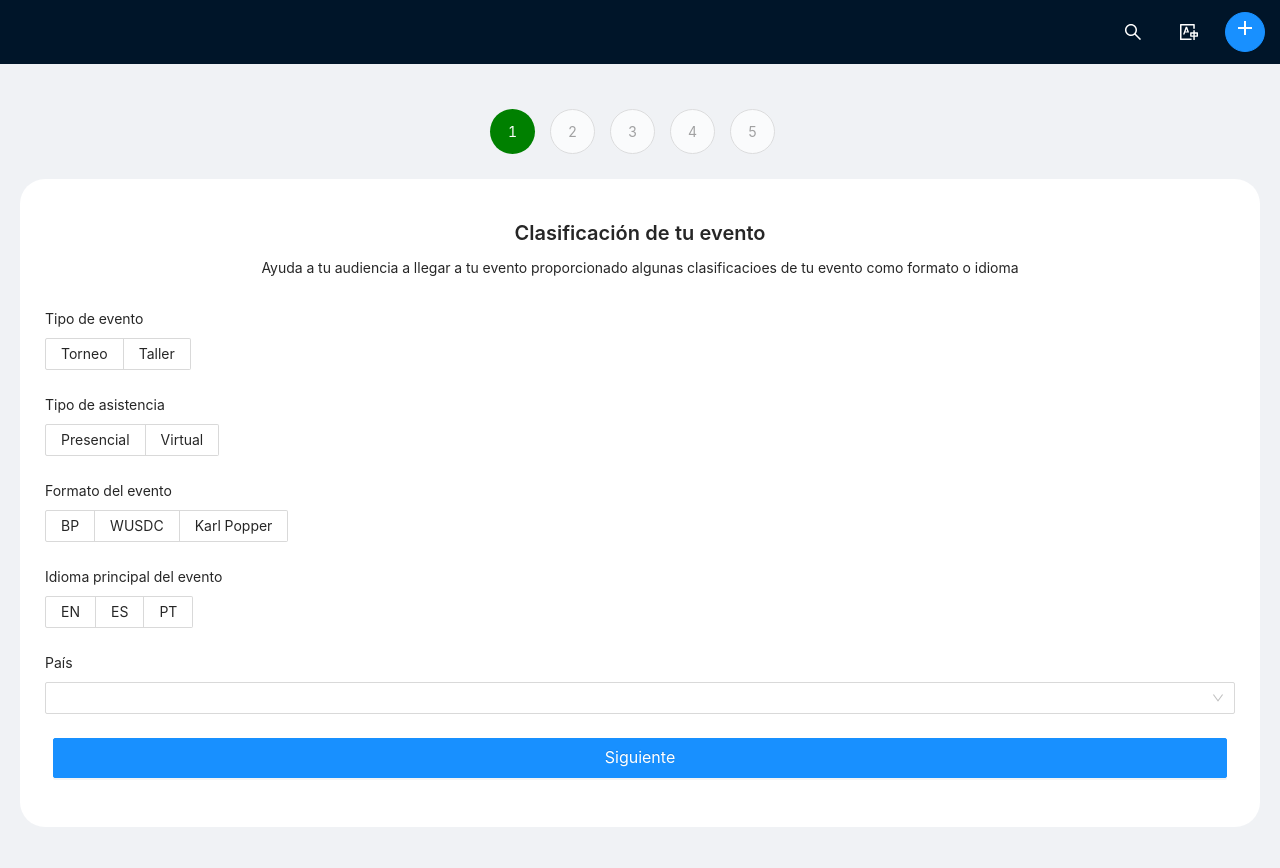
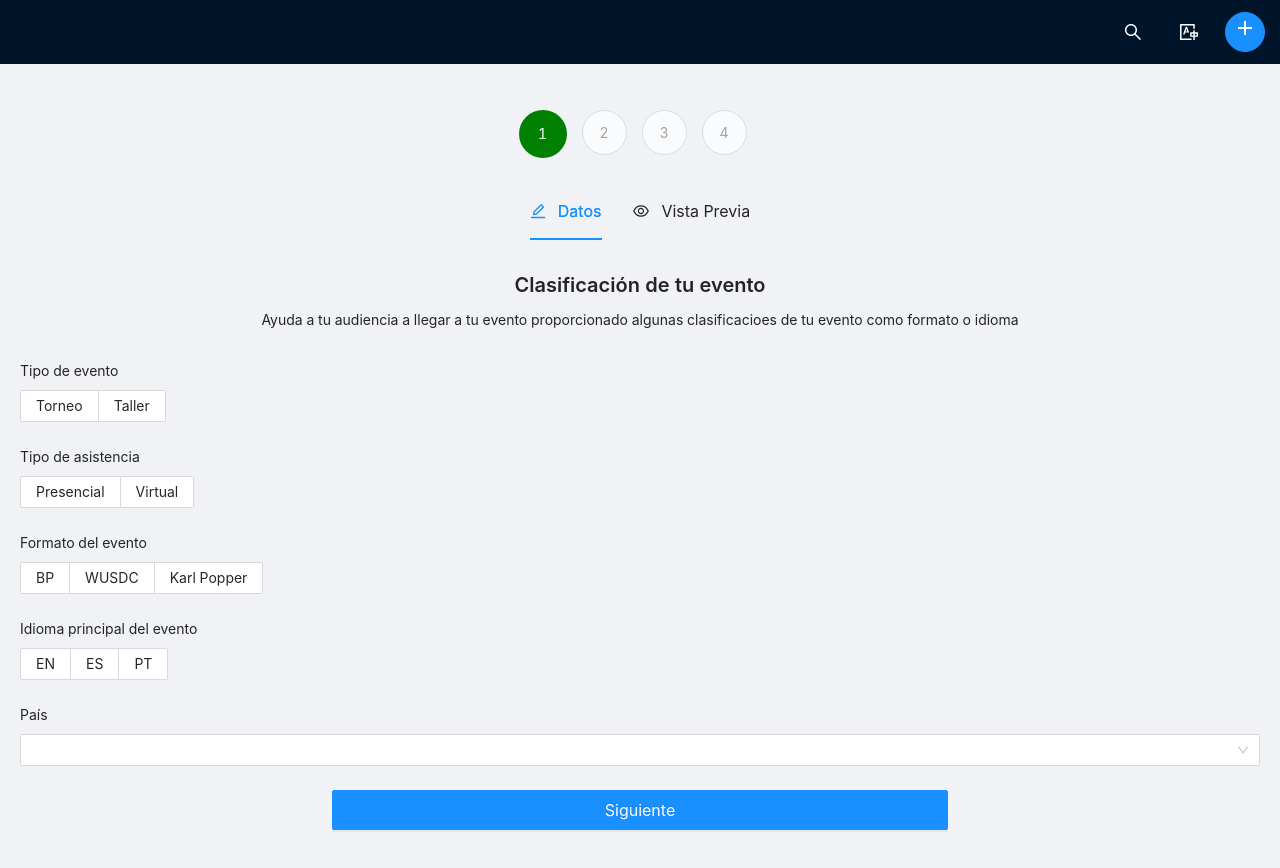
Before and after one commit to alexherlanda/db8-app, a React (Create React App) app: page /events/post in a window 1280 px wide. Shown: the top 868 px of the page. Before the commit the page ends 847 px from the top, so only its background shows below. Built offline with nearby package versions, Linux system fonts and the light colour scheme.

Commit message:
Enhances and advances

```diff
--- a/src/components/atomic/CountriesCatalog/CountriesCatalog.js
+++ b/src/components/atomic/CountriesCatalog/CountriesCatalog.js
@@ -1,7 +1,8 @@
 import React from "react";
 import { Select } from "antd";
 
-function CountriesCatalog() {
+function CountriesCatalog(props) {
+  const { ...other } = props;
   const { Option } = Select;
 
   const dataSource = [
@@ -25,9 +26,7 @@ function CountriesCatalog() {
     });
   };
 
-  return (
-      <Select>{renderOptions(dataSource)}</Select>
-  );
+  return <Select {...other}>{renderOptions(dataSource)}</Select>;
 }
 
 export default CountriesCatalog;
--- /dev/null
+++ b/src/components/atomic/NavigationHeader/index.js
@@ -0,0 +1,2 @@
+import NavigationHeader from './NavigationHeader'
+export default NavigationHeader;
--- a/src/components/atomic/StepForm/StepForm.js
+++ b/src/components/atomic/StepForm/StepForm.js
@@ -3,10 +3,20 @@ import { Form, Col, Row, Typography, Button } from "antd";
 import "./styles.css";
 
 function StepForm(props) {
-  const { title, description, onFinishSuccess, children, ...other } = props;
+  const {
+    title,
+    description,
+    onFinishSuccess,
+    children,
+    onBack,
+    step,
+    ...other
+  } = props;
   const { Title } = Typography;
 
-  const buttonLayout = { xs: 24, sm: 24, md: 24, lg: 24, xl: 24, xxl: 24 };
+  const [form] = Form.useForm();
+
+  const buttonLayout = { xs: 12, sm: 12, md: 12, lg: 12, xl: 12, xxl: 12 };
 
   /* Hanldes  when the user enters all the inputs correctly */
   const handleOnFinishSuccess = (values) => {
@@ -20,21 +30,48 @@ function StepForm(props) {
     console.warn("Form validation failed:", errorInfo);
   };
 
+  const handleOnBack = () => {
+    const values = form.getFieldsValue();
+    if (onBack) {
+      onBack(values, step);
+    } else {
+      console.error(
+        "The following user inputs will be lost as you did not pass onBack. Did you forgot to pass onBack prop ? ",
+        values
+      );
+      form.resetFields();
+    }
+  };
+
   return (
-    <div className="postEventFormContainer">
+    <div>
       <Row>
         <Col className="headerForm postEventFormRow" span={24}>
           <Title level={4}> {title} </Title>
           <p> {description} </p>
         </Col>
       </Row>
+
       <Form
+        form={form}
         layout="vertical"
         onFinish={handleOnFinishSuccess}
         onFinishFailed={handleOnFinishFail}
         {...other}
       >
-        <Row>{children}</Row>
+        <Row justify="center">{children}</Row>
+
+        <Row justify="center" gutter={[8, 8]}>
+          {onBack && (
+            <Col {...buttonLayout}>
+              <Form.Item>
+                <Button onClick={handleOnBack} block size="large">
+                  Regresar
+                </Button>
+              </Form.Item>
+            </Col>
+          )}
+
           <Col {...buttonLayout}>
             <Form.Item>
               <Button htmlType="submit" block size="large" type="primary">
@@ -42,6 +79,7 @@ function StepForm(props) {
               </Button>
             </Form.Item>
           </Col>
+        </Row>
       </Form>
     </div>
   );
--- a/src/components/atomic/StepForm/styles.css
+++ b/src/components/atomic/StepForm/styles.css
@@ -1,14 +1,8 @@
-.form-root-container {
-  background: white;
-  padding: 25px;
-  border-radius: 25px;
-}
 
 .headerForm {
   display: flex !important;
-    justify-content: center;
   align-items: center;
-    flex-direction: column
+  flex-direction: column;
 }
 
 .postEventFormRow {
@@ -18,7 +12,6 @@
 
 .form-button-section-container {
   display: flex !important;
-    justify-content: center;
   align-items: center;
   margin-top: 15px;
   background-color: red;
--- a/src/components/atomic/Steps/StepsIndicator.js
+++ b/src/components/atomic/Steps/StepsIndicator.js
@@ -3,7 +3,7 @@ import PropTypes from "prop-types";
 import "./styles.css";
 
 function Steps(props) {
-  const { numberOfSteps,  styleConfig, activeStep } = props;
+  const { numberOfSteps, styleConfig, activeStep } = props;
 
   const getStepStyle = (step) => {
     let style;
@@ -14,13 +14,13 @@ function Steps(props) {
         border: `1px solid ${styleConfig.activeColor}`,
       };
     } else if (step === activeStep) {
-      style = { background: "green" };
+      style = { background: "green", width: "48px", height: "48px" };
     } else {
       style = {
         color: "grey",
         background: "white",
         border: `1px solid lightgrey`,
-        opacity: '70%'
+        opacity: "70%",
       };
     }
     return style;
--- a/src/forms/postEventForms/Step2.js
+++ b/src/forms/postEventForms/Step2.js
@@ -2,7 +2,6 @@ import React from "react";
 import { Form, Input, DatePicker, Col } from "antd";
 import "./styles.css";
 import StepForm from "../../components/atomic/StepForm";
-import CountriesCatalog from "../../components/atomic/CountriesCatalog";
 
 function EventsPostForm(props) {
   const { ...other } = props;
@@ -62,11 +61,7 @@ function EventsPostForm(props) {
         </Form.Item>
       </Col>
 
-      <Col span={24}>
-        <Form.Item label="País" name="country">
-          <CountriesCatalog />
-        </Form.Item>
-      </Col>
+
     </StepForm>
   );
 }
--- a/src/forms/postEventForms/Step4.js
+++ b/src/forms/postEventForms/Step4.js
@@ -1,5 +1,5 @@
 import React from "react";
-import { Form, Input, DatePicker, Col } from "antd";
+import { Form, Input,  Col } from "antd";
 import "./styles.css";
 import StepForm from "../../components/atomic/StepForm";
 
--- a/src/pages/PostEvent/PostEvent.js
+++ b/src/pages/PostEvent/PostEvent.js
@@ -1,11 +1,15 @@
 import React, { useState, useEffect } from "react";
-import { Col, Row } from "antd";
+import { Col, Row, Tabs } from "antd";
 import { Step1, Step2, Step3, Step4 } from "../../forms/postEventForms";
 import Steps from "../../components/atomic/Steps";
 import "./styles.css";
+import { EditOutlined, EyeOutlined } from "@ant-design/icons";
+import EventCard from "../../components/molecular/EventCard";
 
+import { event } from "../../models/events";
 function PostEvent() {
   const layout = { xs: 24, sm: 24, md: 24, lg: 24, xl: 24, xxl: 24 };
+
   const [activeStep, setActiveStep] = useState(1);
   const [capturedData, setCapturedData] = useState({
     step1: {},
@@ -52,10 +56,10 @@ function PostEvent() {
     setActiveStep(newStep);
   };
 
-  /* const setPrevStep = () => {
+  const goTOPreviousStep = () => {
     const newStep = activeStep - 1;
     setActiveStep(newStep);
-  } */
+  };
 
   const onFinishStep1 = (formValues) => {
     saveDataCaptured(1, formValues);
@@ -77,6 +81,18 @@ function PostEvent() {
     setIsRegisterComplete(true);
   };
 
+  const handleOnBack = (formValues, step) => {
+    saveDataCaptured(step, formValues);
+    if (step !== 1) {
+      console.log("PREV");
+      goTOPreviousStep();
+    }
+  };
+
+  const formCommonProps = {
+    onBack: handleOnBack,
+  };
+
   const getFormByStep = (step) => {
     let Form;
     switch (step) {
@@ -86,6 +102,8 @@ function PostEvent() {
             title="Clasificación de tu evento"
             description="Ayuda a tu audiencia a llegar a tu evento proporcionado algunas clasificacioes de tu evento como formato o idioma"
             onFinishSuccess={onFinishStep1}
+            step={1}
+            initialValues={capturedData.step1}
           />
         );
         break;
@@ -96,6 +114,9 @@ function PostEvent() {
             title="Detalles de tu evento"
             description="Ayuda a tu audiencia a llegar a tu evento proporcionado algunas clasificacioes de tu evento como formato o idioma"
             onFinishSuccess={onFinishStep2}
+            step={2}
+            initialValues={capturedData.step2}
+            {...formCommonProps}
           />
         );
         break;
@@ -106,6 +127,9 @@ function PostEvent() {
             title="Enlaces de tu evento"
             description="Ayuda a tu audiencia a llegar a tu evento proporcionado algunas clasificacioes de tu evento como formato o idioma"
             onFinishSuccess={onFinishStep3}
+            step={3}
+            initialValues={capturedData.step3}
+            {...formCommonProps}
           />
         );
         break;
@@ -116,6 +140,8 @@ function PostEvent() {
             title="Personaliza tu evento"
             description="Ayuda a tu audiencia a llegar a tu evento proporcionado algunas clasificacioes de tu evento como formato o idioma"
             onFinishSuccess={onFinishStep4}
+            step={4}
+            {...formCommonProps}
           />
         );
         break;
@@ -126,13 +152,44 @@ function PostEvent() {
     return Form;
   };
 
+  const { TabPane } = Tabs;
+
   return (
     <>
+      <Col span={24}></Col>
       <Row className="postEventRow" justify="center">
-        <Steps numberOfSteps={5} activeStep={activeStep} />
+        <Steps numberOfSteps={4} activeStep={activeStep} />
       </Row>
-      <Row gutter={[16, 16]}>
-        <Col {...layout}>{getFormByStep(activeStep)}</Col>
+
+      <Row justify="center" gutter={[16, 16]}>
+        <Col {...layout}>
+          <Tabs centered size="large" animated defaultActiveKey="1">
+            <TabPane
+              tab={
+                <span>
+                  <EditOutlined />
+                  Datos
+                </span>
+              }
+              key="1"
+            >
+              {getFormByStep(activeStep)}
+            </TabPane>
+            <TabPane
+              tab={
+                <span>
+                  <EyeOutlined />
+                  Vista Previa
+                </span>
+              }
+              key="2"
+            >
+              <Col span={12}>
+                <EventCard event={event} />
+              </Col>
+            </TabPane>
+          </Tabs>
+        </Col>
       </Row>
     </>
   );
```
Also changed, not shown: src/components/atomic/NavigationHeader/NavigationHeader.js (added, +7 -0 lines). Lines whose indentation alone changed are shown as unchanged.
